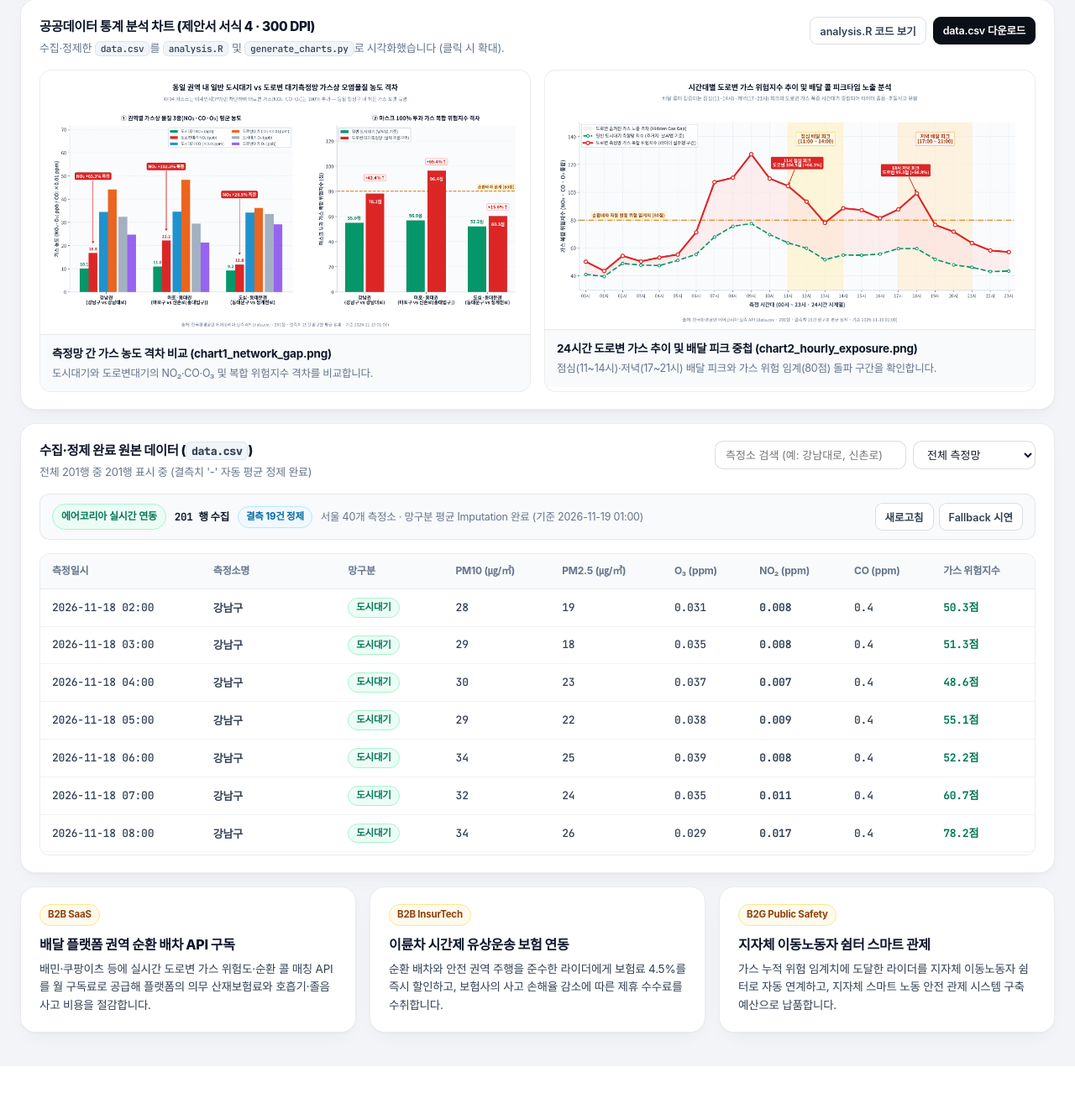
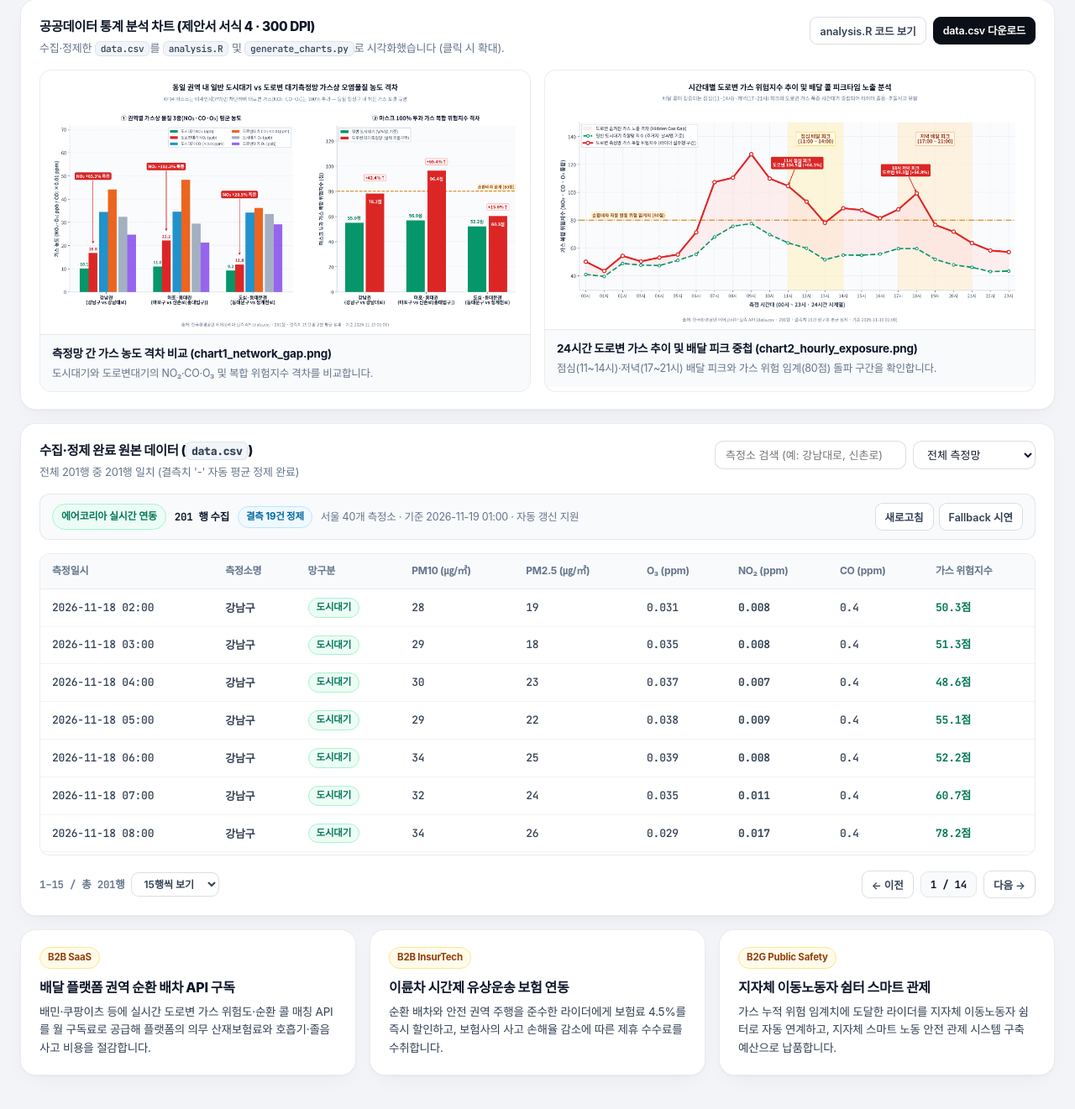
Before and after one commit to lilpong42/rider-airguard, a Flask app: page / in a window 1280 px wide. Shown: the part 1107-2428 px from the top of the page at 84% size. Before the commit the page ends 2377 px from the top, so only its background shows below. Run offline with Flask 3, Linux system fonts and the light colour scheme; some web fonts are replaced.

Commit message:
feat: add GitHub Actions daily AirKorea auto-refresh workflow and data.csv pagination

```diff
--- a/fetch_data.py
+++ b/fetch_data.py
@@ -14,7 +14,8 @@ from __future__ import annotations
 import argparse
 import json
 import math
-from datetime import datetime, timedelta
+import os
+from datetime import datetime, timedelta, timezone
 from pathlib import Path
 from typing import Any
 from urllib.parse import quote
@@ -25,8 +26,12 @@ import requests
 BASE_DIR = Path(__file__).resolve().parent
 CSV_PATH = BASE_DIR / "data.csv"
 META_PATH = BASE_DIR / "data_meta.json"
+KST = timezone(timedelta(hours=9))
 
-SERVICE_KEY = "e9d4a95c536a8636de2d9e0187ace7b7b6e5b33cd0aac623caac083c56b55347"
+SERVICE_KEY = (
+    os.environ.get("AIRKOREA_API_KEY", "").strip()
+    or "e9d4a95c536a8636de2d9e0187ace7b7b6e5b33cd0aac623caac083c56b55347"
+)
 API1_URL = (
     "http://apis.data.go.kr/B552584/ArpltnInforInqireSvc/getCtprvnRltmMesureDnsty"
     f"?serviceKey={SERVICE_KEY}&returnType=json&numOfRows=100&pageNo=1"
@@ -385,7 +390,7 @@ def fetch_and_save_data(force_fallback: bool = False, timeout: float = 5.0) -> d
 
     meta_info.update(
         {
-            "fetched_at": datetime.now().strftime("%Y-%m-%d %H:%M:%S"),
+            "fetched_at": datetime.now(KST).strftime("%Y-%m-%d %H:%M:%S KST"),
             "total_rows": int(len(df)),
             "station_count": int(df["stationName"].nunique()),
             "urban_rows": int((df["mangName"] == "도시대기").sum()),
--- a/generate_charts.py
+++ b/generate_charts.py
@@ -45,16 +45,29 @@ COLOR_GOLD_DEEP = "#92400E"  # 한냥 Deep Brass
 
 
 def setup_korean_font() -> None:
-    """시스템에 설치된 Noto Sans CJK KR 폰트를 matplotlib에 등록한다."""
-    font_paths = [
+    """시스템에 설치된 한글 폰트(Noto Sans CJK / NanumGothic)를 자동 탐색해 등록한다."""
+    candidate_paths = [
         "/usr/share/fonts/opentype/noto/NotoSansCJK-Regular.ttc",
         "/usr/share/fonts/opentype/noto/NotoSansCJK-Bold.ttc",
+        "/usr/share/fonts/noto-cjk/NotoSansCJK-Regular.ttc",
+        "/usr/share/fonts/truetype/nanum/NanumGothic.ttf",
+        "/usr/share/fonts/truetype/nanum/NanumGothicBold.ttf",
     ]
-    for fp in font_paths:
+    detected_families: list[str] = []
+    for fp in candidate_paths:
         if Path(fp).exists():
             fm.fontManager.addfont(fp)
+            try:
+                fam = fm.FontProperties(fname=fp).get_name()
+                if fam and fam not in detected_families:
+                    detected_families.append(fam)
+            except Exception:
+                pass
 
-    plt.rcParams["font.family"] = ["Noto Sans CJK KR", "DejaVu Sans"]
+    if detected_families:
+        plt.rcParams["font.family"] = detected_families + ["DejaVu Sans"]
+    else:
+        plt.rcParams["font.family"] = ["Noto Sans CJK KR", "DejaVu Sans"]
     plt.rcParams["axes.unicode_minus"] = False
 
 
--- a/static/css/style.css
+++ b/static/css/style.css
@@ -1651,6 +1651,50 @@ code {
   text-align: center;
   padding: 28px;
   color: var(--ink-muted);
+}
+
+.table-pagination {
+  display: flex;
+  flex-wrap: wrap;
+  justify-content: space-between;
+  align-items: center;
+  gap: 10px;
+  padding-top: 2px;
+}
+
+.page-left,
+.page-controls {
+  display: flex;
+  align-items: center;
+  gap: 8px;
+}
+
+.page-info {
+  font-size: 12.5px;
+  font-weight: 600;
+  color: var(--ink-muted);
+}
+
+.page-size-select {
+  background: #FFFFFF;
+  color: var(--ink-secondary);
+  border: 1px solid var(--border-strong);
+  border-radius: 9px;
+  padding: 5px 10px;
+  font-size: 12px;
+  font-weight: 600;
+}
+
+.page-badge {
+  font-size: 12.5px;
+  font-weight: 700;
+  color: var(--ink-primary);
+  background: var(--bg-subtle);
+  border: 1px solid var(--border-hairline);
+  border-radius: 9px;
+  padding: 5px 11px;
+  min-width: 62px;
+  text-align: center;
 }
 
 /* Business Model Strip */
--- a/static/js/app.js
+++ b/static/js/app.js
@@ -50,6 +50,8 @@
     escapeTrailPoly: null,
     targetMarker: null,
     rCodeCached: null,
+    csvPage: 1,
+    csvPageSize: 15,
   };
 
   // --- 공간 거리 및 폴리라인 유틸리티 ---
@@ -1726,8 +1728,9 @@
     document.getElementById("kpiRowsCount").textContent = `${meta.total_rows || 0} 행`;
     document.getElementById("kpiImputeBadge").textContent = `결측 ${meta.imputed_cell_count || 0}건 정제`;
     document.getElementById("kpiMetaFoot").textContent =
-      `서울 ${meta.station_count || 40}개 측정소 · 망구분 평균 Imputation 완료 (기준 ${meta.latest_data_time || "-"})`;
-
+      `서울 ${meta.station_count || 40}개 측정소 · 기준 ${meta.latest_data_time || "-"} · 자동 갱신 지원`;
+
+    state.csvPage = 1;
     renderCsvTable();
   }
 
@@ -1743,17 +1746,42 @@
       return true;
     });
 
+    const totalFiltered = filtered.length;
+    const pageSize = state.csvPageSize === "ALL" ? Math.max(totalFiltered, 1) : Number(state.csvPageSize) || 15;
+    const totalPages = Math.max(1, Math.ceil(totalFiltered / pageSize));
+    state.csvPage = clamp(state.csvPage, 1, totalPages);
+
+    const startIdx = (state.csvPage - 1) * pageSize;
+    const endIdx = Math.min(startIdx + pageSize, totalFiltered);
+    const pageRows = filtered.slice(startIdx, endIdx);
+
     document.getElementById("tableSummary").textContent =
-      `전체 ${rows.length}행 중 ${filtered.length}행 표시 중 (결측치 '-' 자동 평균 정제 완료)`;
+      `전체 ${rows.length}행 중 ${totalFiltered}행 일치 (결측치 '-' 자동 평균 정제 완료)`;
+
+    const pageInfoEl = document.getElementById("csvPageInfo");
+    const pageBadgeEl = document.getElementById("csvPageBadge");
+    const prevBtn = document.getElementById("btnCsvPrev");
+    const nextBtn = document.getElementById("btnCsvNext");
+    if (pageInfoEl) {
+      pageInfoEl.textContent =
+        totalFiltered === 0
+          ? "0 / 총 0행"
+          : `${startIdx + 1}–${endIdx} / 총 ${totalFiltered}행`;
+    }
+    if (pageBadgeEl) {
+      pageBadgeEl.textContent = `${state.csvPage} / ${totalPages}`;
+    }
+    if (prevBtn) prevBtn.disabled = state.csvPage <= 1;
+    if (nextBtn) nextBtn.disabled = state.csvPage >= totalPages;
 
     const tbody = document.getElementById("csvTableBody");
-    if (filtered.length === 0) {
+    if (pageRows.length === 0) {
       tbody.innerHTML = `<tr><td colspan="9" class="empty-cell">검색 조건과 일치하는 측정 데이터가 없습니다.</td></tr>`;
       return;
     }
 
     const fragment = document.createDocumentFragment();
-    filtered.forEach((r) => {
+    pageRows.forEach((r) => {
       const tr = document.createElement("tr");
       const isRoad = r.mangName === "도로변대기";
       tr.innerHTML = `
@@ -1972,8 +2000,45 @@
     document.getElementById("btnRefreshLive").addEventListener("click", () => refreshData("live"));
     document.getElementById("btnTestFallback").addEventListener("click", () => refreshData("fallback"));
 
-    document.getElementById("csvSearchInput").addEventListener("input", renderCsvTable);
-    document.getElementById("csvMangFilter").addEventListener("change", renderCsvTable);
+    document.getElementById("csvSearchInput").addEventListener("input", () => {
+      state.csvPage = 1;
+      renderCsvTable();
+    });
+    document.getElementById("csvMangFilter").addEventListener("change", () => {
+      state.csvPage = 1;
+      renderCsvTable();
+    });
+
+    const csvPageSizeSel = document.getElementById("csvPageSize");
+    if (csvPageSizeSel) {
+      csvPageSizeSel.addEventListener("change", (e) => {
+        state.csvPageSize = e.target.value === "ALL" ? "ALL" : Number(e.target.value) || 15;
+        state.csvPage = 1;
+        renderCsvTable();
+      });
+    }
+    const scrollTableTop = () => {
+      const wrap = document.querySelector(".table-scroll");
+      if (wrap) wrap.scrollTop = 0;
+    };
+    const btnCsvPrev = document.getElementById("btnCsvPrev");
+    if (btnCsvPrev) {
+      btnCsvPrev.addEventListener("click", () => {
+        if (state.csvPage > 1) {
+          state.csvPage -= 1;
+          renderCsvTable();
+          scrollTableTop();
+        }
+      });
+    }
+    const btnCsvNext = document.getElementById("btnCsvNext");
+    if (btnCsvNext) {
+      btnCsvNext.addEventListener("click", () => {
+        state.csvPage += 1;
+        renderCsvTable();
+        scrollTableTop();
+      });
+    }
 
     // R 코드 모달
     const rModal = document.getElementById("rCodeModal");
--- a/templates/index.html
+++ b/templates/index.html
@@ -427,6 +427,22 @@
           </tbody>
         </table>
       </div>
+
+      <div class="table-pagination" aria-label="데이터 테이블 페이지 이동">
+        <div class="page-left">
+          <span id="csvPageInfo" class="page-info mono-num">1–15 / 총 0행</span>
+          <select id="csvPageSize" class="page-size-select" aria-label="페이지당 행 수">
+            <option value="15" selected>15행씩 보기</option>
+            <option value="30">30행씩 보기</option>
+            <option value="ALL">전체 보기</option>
+          </select>
+        </div>
+        <div class="page-controls">
+          <button type="button" id="btnCsvPrev" class="btn-mini" disabled>← 이전</button>
+          <span id="csvPageBadge" class="page-badge mono-num">1 / 1</span>
+          <button type="button" id="btnCsvNext" class="btn-mini" disabled>다음 →</button>
+        </div>
+      </div>
     </section>
 
     <!-- 비즈니스 수익 모델 (B2B / B2G) -->
```
Also changed, not shown: index.html (+16 -0 lines), .github/workflows/update-airkorea.yml (added), static/data/dashboard_fallback.json.
